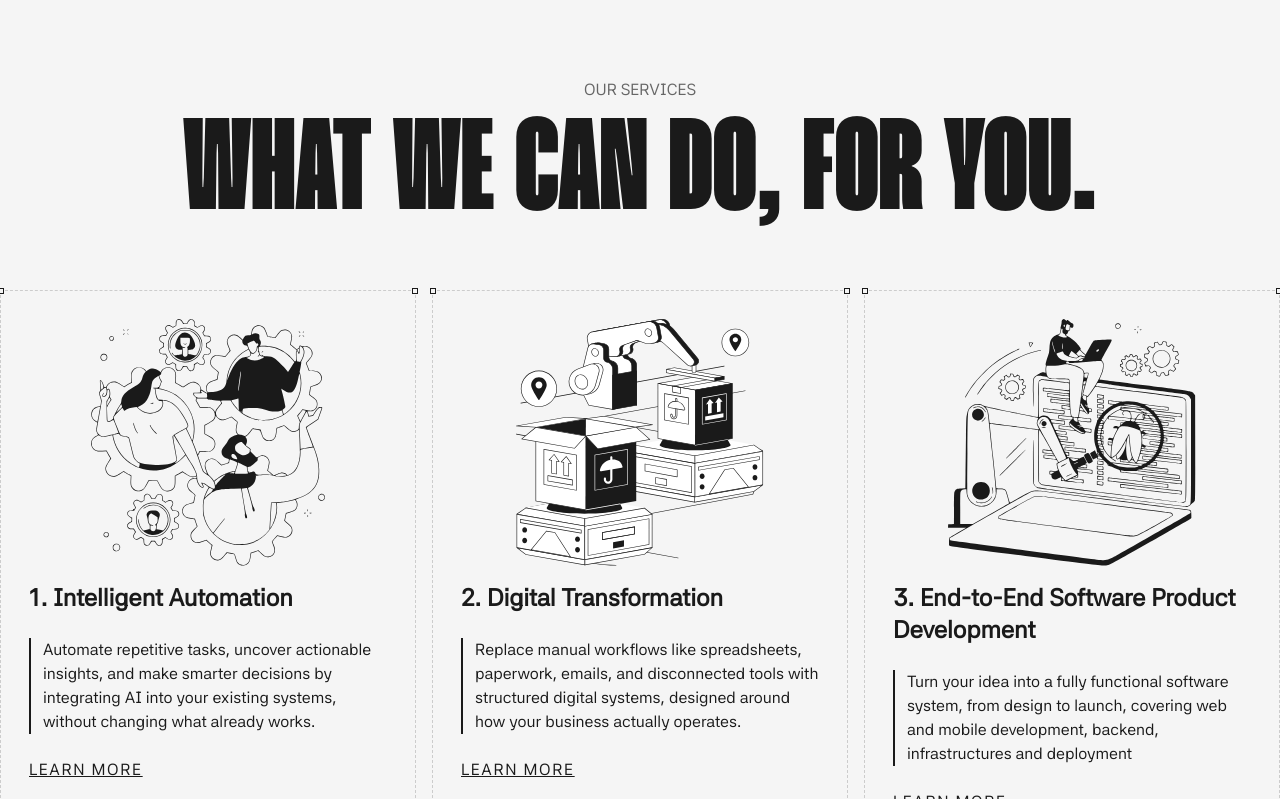
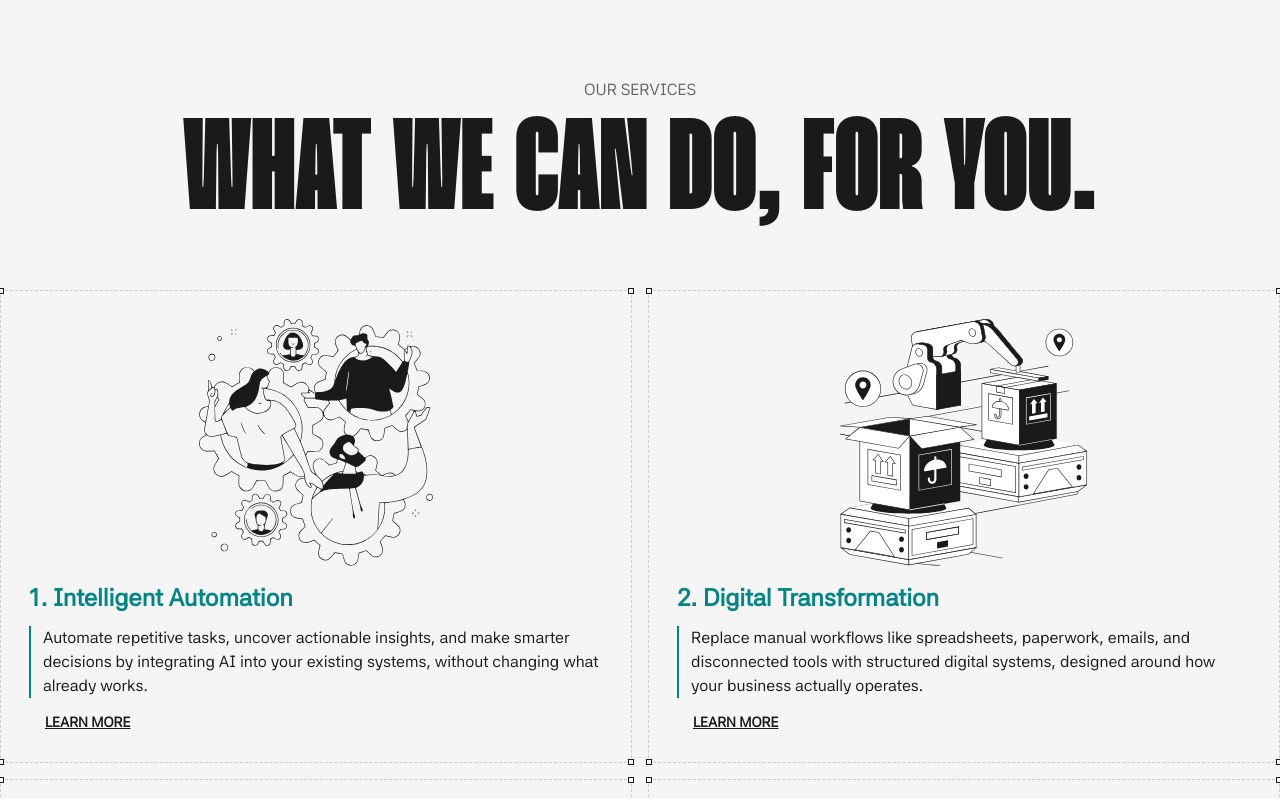
Before and after one commit to Podiihq/2026_podii_website, a React (Vite) app: page / in a window 1280 px wide. Shown: the part 2001-2800 px from the top of the page. Built offline with nearby package versions, Linux system fonts and the light colour scheme.

Commit message:
added why choose us

```diff
--- a/public/data/projects.json
+++ b/public/data/projects.json
@@ -8,7 +8,7 @@
     "slug": "#",
     "project_client": "KIWASCO",
     "project_status": "Coming Soon",
-    "project_category": "01] REVENUE rECOVERY",
+    "project_category": "01. REVENUE rECOVERY",
     "project_description": "Podii recovered more than KES 10 million in annual billing and uncovered 305 previously unbilled accounts, converted 585 non-paying customers to reliable payers, and cleaned 6,596 database records. We achieved ~ KES 400,000..."
   },
   {
@@ -20,7 +20,7 @@
     "slug": "#",
     "project_client": "Vibrant Village Foundation",
     "project_status": "Coming Soon",
-    "project_category": "02] OPERATIONAL EFFICIENCY",
+    "project_category": "02. OPERATIONAL EFFICIENCY",
     "project_description": "Built three integrated program management systems enabling Vibrant Village Foundation Kenya to deliver their KIPWELL initiative across rural Western Kenya. By 2024, the platforms supported more than 636 farmers..."
   },
   {
@@ -32,7 +32,7 @@
     "slug": "#",
     "project_client": "sFractal Consulting",
     "project_status": "Coming Soon",
-    "project_category": "03] EDUCATION & INNOVATION",
+    "project_category": "03. EDUCATION & INNOVATION",
     "project_description": "Successfully engaged users in cybersecurity education through real-time Tetris-based gameplay. Increased awareness of supply chain security threats whilst promoting better cyber hygiene practices. Educational..."
   }
 ]
--- a/src/components/NavBar.jsx
+++ b/src/components/NavBar.jsx
@@ -13,8 +13,8 @@ import { RiArrowRightUpLine } from 'react-icons/ri'
 const navigation = [
     { label: "Home", href: "/" },
     { label: "Services", href: "/services" },
+    { label: "Case Studies", href: "/projects" },
     { label: "About us", href: "/about" },
-    { label: "Case Studies", href: "#" },
 ];
 
 const NavBar = ({ targetSectionRef }) => {
@@ -40,7 +40,7 @@ const NavBar = ({ targetSectionRef }) => {
 
     return (
         <section className="relative">
-            <header className="sticky top-0 mx-auto w-full max-w-7xl px-4 lg:px-0 z-50">
+            <header className="sticky top-0 mx-auto w-full max-w-7xl px-4 lg:px-0 z-50 shadow-2xl">
                 <div
                     className={`rounded-xs w-full flex items-center justify-between pl-4 pr-2 py-2 backdrop-blur transition-all duration-300
                     ${isInSection
--- a/src/components/ServicesSection.jsx
+++ b/src/components/ServicesSection.jsx
@@ -13,7 +13,7 @@ const ServicesSection = () => (
       </h2>
     </div>
     <div className="mx-auto lg:mt-10 bg-brand-neutral relative">
-      <div className="grid grid-cols-1 md:grid-cols-2 lg:grid-cols-3 gap-4">
+      <div className="grid grid-cols-1 md:grid-cols-2 lg:grid-cols-2 gap-4">
         {service_home_cards.map((card, index) => (
           <FeatureCard key={index} card={card} />
         ))}
@@ -38,29 +38,28 @@ export const DecorativeCorners = () => (
 
 const FeatureCard = ({ card }) => {
   return (
-    <section className={`relative flex border border-[#ccc] border-dashed flex-col p-6 md:p-7 ${card.moreClass}`}>
+    <section className={`relative border border-[#ccc] border-dashed p-6 md:p-7 h-full ${card.moreClass}`}>
       <BorderConers />
-      <div className={`relative z-10 h-full flex flex-col ${card.flexType}`}>
+      <div className={`relative z-10 h-full flex ${card.flexType}`}>
         <div className="">
           <img src={card.shape} alt="" className={`mx-auto w-1/2 md:w-auto h-full ${card.image_class}`} />
         </div>
         <div className="mt-4">
-          <h2 className="mb-6 text-2xl font-black">
+          <h2 className="mb-3 text-2xl font-black text-[#038585] lg:w-2/3">
             {card.headingLines}
           </h2>
-          <p className="mb-6 border-l-2 pl-3">
+          <p className="mb-3 border-l-2 pl-3 border-[#038585]">
             {card.description}
           </p>
-          <div className="flex-1" />
-          <div className="w-fit">
-            <Link to={`/services/#${card.id}`}
-              className="uppercase tracking-widest underline hover:text-[#ccc]"
-            >
-              Learn More
-            </Link>
-          </div>
         </div>
-
+        <div className="flex-1" />
+        <div className="w-fit pl-4">
+          <Link to={`/services/#${card.id}`}
+            className="uppercase underline hover:text-[#C8420B] text-sm font-bold"
+          >
+            Learn More
+          </Link>
+        </div>
       </div>
     </section>
   );
--- a/src/components/Testimonials.jsx
+++ b/src/components/Testimonials.jsx
@@ -7,6 +7,7 @@ import Tectona from "../assets/images/testimonial_logo/tectona.svg";
 import Sfractol from "../assets/images/testimonial_logo/sfractol.svg";
 import Groxio from "../assets/images/testimonial_logo/tectona.svg";
 import { IoChevronBackSharp, IoChevronForwardSharp } from "react-icons/io5";
+import { BorderConers } from "./BorderConers";
 
 const PAGE_SIZE = 3;
 
@@ -80,6 +81,7 @@ const TestimonialsComponent = () => {
         </div>
       </div>
       <div className="relative">
+        <BorderConers />
         <AnimatePresence mode="wait" custom={direction}>
           <motion.div
             key={startIndex}
@@ -120,7 +122,7 @@ export const TestimonialsCard = ({
   company_logo,
 }) => {
   return (
-    <div className="p-6 mx-2">
+    <div className="p-3 lg:p-6 mx-2">
       <div className="space-y-6 items-start">
         <div className="flex items-start gap-5">
           <div>
@@ -162,4 +164,25 @@ const testimonial_data = [
       "Working with Sigu and Podii is fantastic. He has the professional  skills. His projects always come in under budget and with good quality,  and interactions are respectful.",
     company_logo: Groxio,
   },
+  {
+    userName: "Donald Odhiambo",
+    role: " CEO, Tectona Group",
+    description:
+      "The MEL platform developed by Podii has greatly contributed to the  ongoing digital transformation in the data, M&E, and project  management field. Their professionalism and expertise towards delivering quality product was quite impressive.",
+    company_logo: Tectona,
+  },
+  {
+    userName: "Duncan Sparrell",
+    role: "sFractal Consulting",
+    description:
+      "The team at Podii was efficient, effective, exceptional, and very  helpful in turning my vision into reality - a game to teach supply chain cybersecurity. And not just in the fun stuff of creating, but also in  the not-as-fun stuff like GitHub alerts, patches, and updating to stay  current. This is particularly important with today's ever-increasing  cyber threats.",
+    company_logo: Sfractol,
+  },
+  {
+    userName: "Bruce Tate",
+    role: " Managing Director, Groxio",
+    description:
+      "Working with Sigu and Podii is fantastic. He has the professional  skills. His projects always come in under budget and with good quality,  and interactions are respectful.",
+    company_logo: Groxio,
+  },
 ]
--- a/src/components/WhyUs.jsx
+++ b/src/components/WhyUs.jsx
@@ -1,16 +1,15 @@
 import React from "react";
 import Image1 from "../assets/images/illustrations/choose_us.svg"
+import { BorderConers } from "./BorderConers";
 
 const WhyUs = () => {
   return (
-    <div className="grid lg:grid-cols-2 divide-x divide-[#ccc] divide-dashed border-x border-b border-dashed border-[#ccc]">
-      <div className="px-6 pt-30 h-full hidden lg:block">
-        <img src={Image1} alt="" className="" />
-      </div>
-      <div className="pt-5">
+    <div className="mt-10 relative grid lg:grid-cols-6 divide-x divide-[#ccc] divide-dashed border-x border-y border-dashed border-[#ccc]">
+      <div className="pt-5 lg:col-span-3">
+        <BorderConers />
         <div className="space-y-3 p-6">
-          <p className="uppercase text-[#666666] text-center">Work with Us</p>
-          <h2 className="text-[50px] leading-10 md:text-[80px] md:leading-18 lg:text-[100px] lg:leading-20 xl:text-[130px] xl:leading-26 mango-black uppercase text-center">
+          <p className="uppercase text-[#666666]">Work with Us</p>
+          <h2 className="text-[50px] leading-10 md:text-[80px] md:leading-18 lg:text-[100px] lg:leading-20 xl:text-[130px] xl:leading-26 mango-black uppercase">
             why choose us
           </h2>
         </div>
@@ -25,8 +24,10 @@ const WhyUs = () => {
           ))}
         </div>
       </div>
+      <div className="px-10 hidden lg:block lg:col-span-3 self-center">
+        <img src={Image1} alt="" className="" />
+      </div>
     </div>
-
   );
 };
 
@@ -35,39 +36,39 @@ export default WhyUs;
 export const WhyUsComponent = ({ title, description, background }) => {
   return (
     <div
-      className={`p-6 lg:space-y-4 ${background} `}
+      className={`p-3 lg:p-6 space-y-2 lg:space-y-4 ${background} `}
     >
-      <p className="text-xl leading-none text-center font-black lg:w-3/4 xl:w-1/2 mx-auto">
+      <p className="text-xl leading-none text-[#038585] font-bold">
         {title}
       </p>
-      <p className="text-center xl:w-2/3 mx-auto">{description}</p>
-    </div>
+      <p className="pl-3 border-l-2 border-[#038585]">{description}</p>
+    </div >
   );
 };
 
 const why_data = [
   {
-    title: "AI That Solves Real Business Problems",
+    title: "Diagnostic Before Design",
     description:
-      "We integrate AI into your existing systems to unlock insights, automation, and smarter decisions.",
+      "We map your process flows and interview your operations team before proposing architectural changes. The diagnostic must be accurate before the solution can be.",
     background: "",
   },
   {
-    title: "We Listen",
+    title: "Full-Stack Operational Capability",
     description:
-      "We take time to understand your goals and build solutions that truly fit your needs.",
+      "Process diagnostics, system architecture, integration design, and development. The people who run the diagnostic build the solution. No handoffs between strategy and engineering teams.",
     background: "",
   },
   {
-    title: "Proven Software Engineering Experience",
+    title: "Market Knowledge You Can't Buy Elsewhere",
     description:
-      "Nearly a decade of building scalable, reliable systems for startups and enterprise companies.",
+      "A decade building operational systems in  Africa. We know how reconciliation fails with inconsistent bank APIs, how approval workflows break in owner-managed structures, how regulatory reporting creates manual bottlenecks.",
     background: "",
   },
   {
-    title: "Long-Term Partnership",
+    title: "We Challenge Your Approach",
     description:
-      "We foster collaboration and provide support for long-term success with our software.",
+      "If automation would lock in a broken process, we say so. If the data model needs redesigning first, we redesign it. Clients engage us to lead on architecture, not implement their existing thinking.",
     background: "",
   },
 
--- a/src/data/services_data.js
+++ b/src/data/services_data.js
@@ -37,9 +37,9 @@ export const service_home_cards = [
     headingLines: "4. Consultancy",
     description:
       "Uncover the real causes behind operational issues, not just their symptoms. We run a full diagnostic—mapping your processes, identifying bottlenecks and dependencies, and pinpointing root causes—then deliver a clear, prioritised redesign roadmap before any code is written.",
-    moreClass: "lg:col-span-2",
-    flexType: "lg:flex-row lg:gap-10 lg:items-start",
-    image_class: "lg:w-250",
+    moreClass: "lg:col-span-1",
+    flexType: "flex-col",
+    image_class: "",
     shape: Image4
   },
 ];
```
Also changed, not shown: src/pages/HomePage.jsx (+4 -4 lines), src/pages/projectsPage/Projects.jsx (+27 -27 lines).
